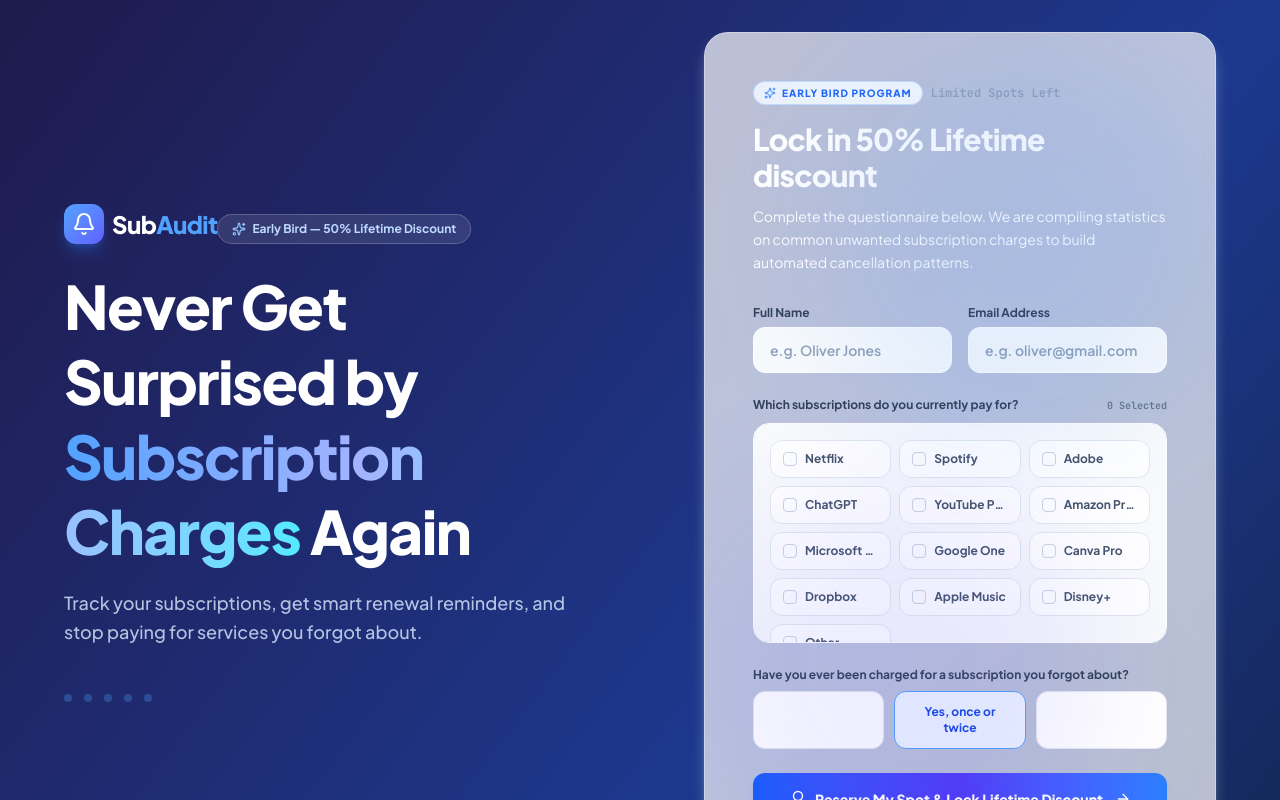
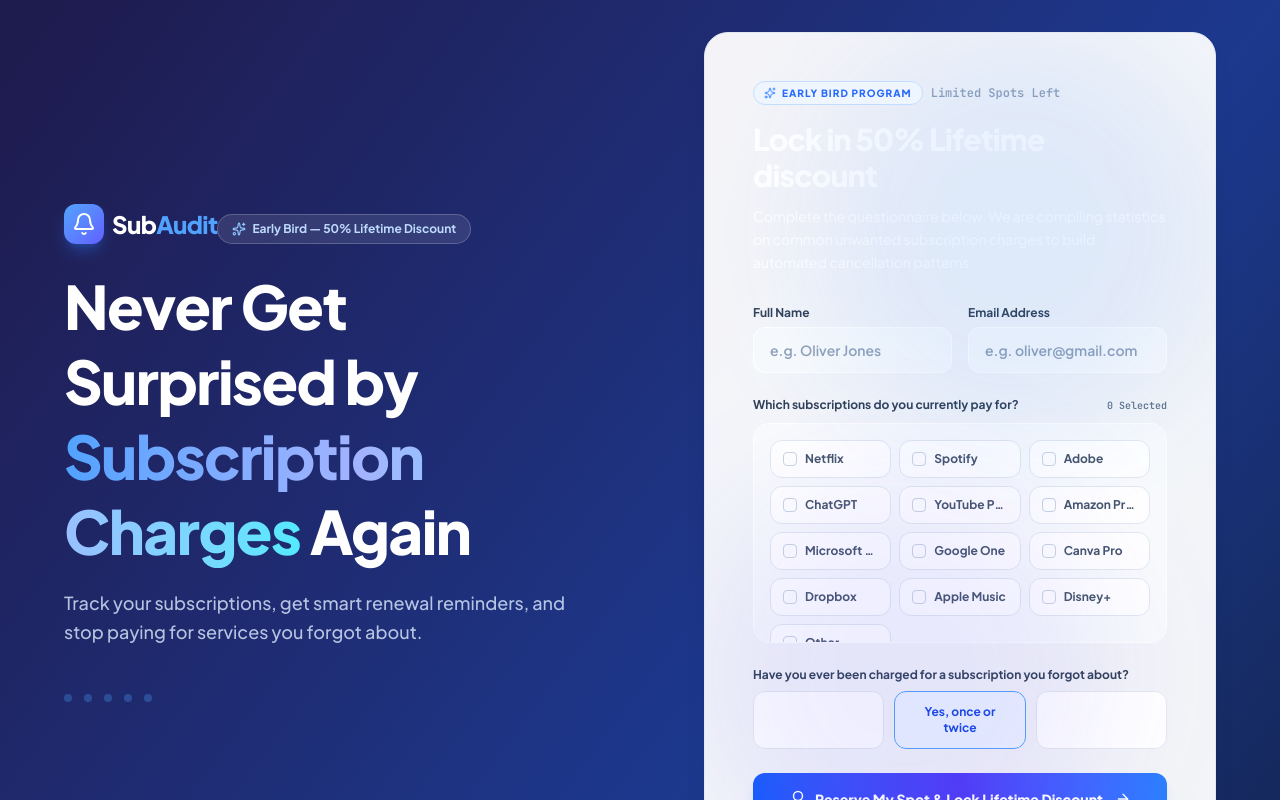
Before and after one commit to AhmadAli0071/subsudit, a React (Vite) app: page / in a window 1280 px wide. Shown: the top 800 px of the page. Built offline with nearby package versions, Linux system fonts and the light colour scheme.

Commit message:
Reduce form opacity, increase card width

```diff
--- a/src/components/WaitlistForm.tsx
+++ b/src/components/WaitlistForm.tsx
@@ -115,7 +115,7 @@
   };
 
   return (
-    <div id="waitlist" className="w-full bg-white/70 backdrop-blur-xl border border-white/30 rounded-3xl overflow-hidden shadow-lg shadow-slate-200/40 relative max-w-3xl mx-auto">
+    <div id="waitlist" className="w-full bg-white/95 border border-slate-200 rounded-3xl overflow-hidden shadow-xl shadow-black/10 relative max-w-4xl mx-auto">
       <div className="absolute top-0 right-0 w-[400px] h-[400px] bg-blue-500/10 blur-3xl rounded-full pointer-events-none" />
       <div className="absolute bottom-0 left-0 w-[400px] h-[400px] bg-indigo-500/10 blur-3xl rounded-full pointer-events-none" />
 
@@ -263,7 +263,7 @@
               </div>
 
               {/* Glassmorphic Early Access Ticket */}
-              <div className="bg-white/60 backdrop-blur-xl border border-white/30 rounded-3xl p-6 relative overflow-hidden shadow-lg max-w-md mx-auto">
+              <div className="bg-white border border-slate-200 rounded-3xl p-6 relative overflow-hidden shadow-lg max-w-md mx-auto">
 
                 {/* Decorative Ticket Side Cuts inside CSS */}
                 <div className="absolute top-1/2 -left-3.5 -translate-y-1/2 w-7 h-7 bg-white border border-slate-200 rounded-full z-10" />
```
